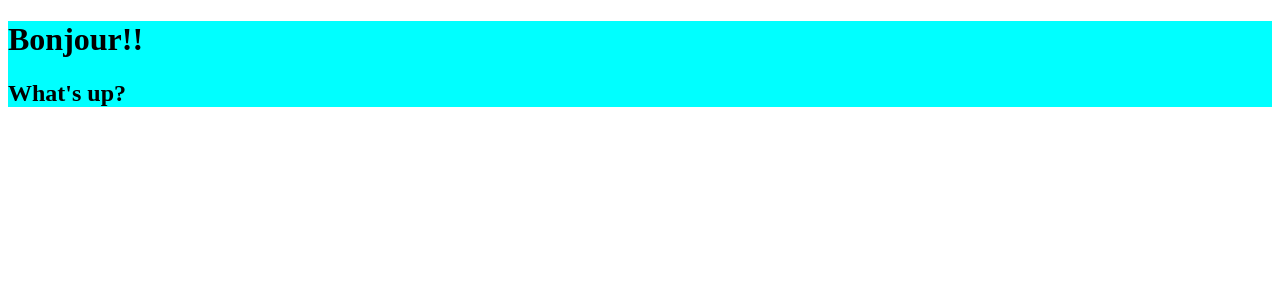
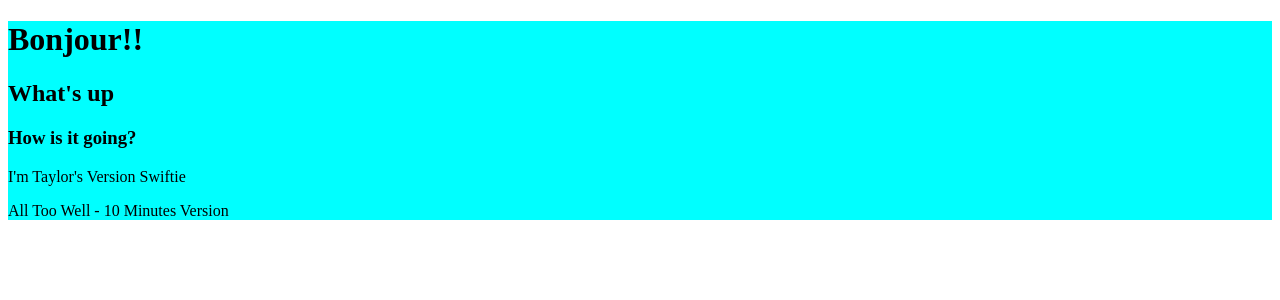
Before and after one commit to RitikaJain8818/ReactOneMoreTimee, a JavaScript app in the folder Code/: page / in a window 1280 px wide. Shown: the top 300 px of the page. Built offline with nearby package versions, Linux system fonts and the light colour scheme.

Commit message:
Laying the Foundation

```diff
--- a/Code/App.js
+++ b/Code/App.js
@@ -1,6 +1,4 @@
-import React from "react";
 import ReactDOM from "react-dom/client";
-
 
 /*
 Created a server
@@ -19,35 +17,56 @@
 PORT Number
 Consistent Hashing Algorithm to To cache things up
 Zero Configuration
-
+Tree Shaking: Removing Unwanted Code
+Transitive Dependencies
 */
 
-const heading1 = React.createElement(
-  'h1',
-  {
-    id: 'title',
-  },
-  'Bonjour!!',
-)
+//JSX => React.createElement => Object => HTML(DOM)
+/*
+data = api.getData()
 
-const heading2 = React.createElement(
-  'h2',
-  {
-    id: 'title',
-  },
-  "What's up?",
-)
+Let's say api got hacked 😮
+Hackers can insert any malicious piece of JS code.
+XSS Attack: Cross-site scripting attack.
+But But, JSX does the sanitization. So, it keeps the app safe.
+*/
+const heading = (
+  <h1 id="title" key="h1">
+    Bonjour!!
+  </h1>
+);
 
-console.log(heading1)
+const MostestFavouritestSong = () => {
+  return (
+    <p>All Too Well - 10 Minutes Version</p>
+  )
+};
 
-const container = React.createElement(
-  'div',
-  {
-    id: 'container',
-  },
-  [heading1, heading2],
-)
+/*
+React Components
+Functional Component : NEW
+Class Based Component : OLD
+*/
 
-const root = ReactDOM.createRoot(document.getElementById('root'));
+const dieHardFan = "I'm Taylor's Version Swiftie";
 
-root.render(container);
+
+/*
+Multiple children in parent element? Add keys to children to help React to uniquely identify the child element.
+*/
+const HeaderComponent = () => {
+  return (
+    <div id="container">
+      {heading}
+      <h2 key="h2">What's up</h2>
+      <h3 key="h3">How is it going?</h3>
+      {dieHardFan}
+      <MostestFavouritestSong /> {/*Component Composition*/}
+    </div>
+  );
+};
+
+const root = ReactDOM.createRoot(document.getElementById("root"));
+
+//passing a react element inside the root.
+root.render(<HeaderComponent />);
--- a/Code/package.json
+++ b/Code/package.json
@@ -3,6 +3,8 @@
   "version": "1.0.0",
   "description": "Let's do it one more time coz it is amazing.",
   "scripts": {
+    "start": "parcel index.html",
+    "build": "parcel build index.html",
     "test": "jest"
   },
   "repository": {
@@ -16,6 +18,8 @@
   },
   "homepage": "https://github.com/RitikaJain8818/ReactOneMoreTimee#readme",
   "devDependencies": {
+    "@babel/core": "^7.20.12",
+    "babel-plugin-transform-remove-console": "^6.9.4",
     "parcel": "^2.8.2",
     "process": "^0.11.10"
   },
@@ -23,7 +27,7 @@
     "react": "^18.2.0",
     "react-dom": "^18.2.0"
   },
-  "browserlist": [
+  "browserslist": [
     "last 2 Chrome versions"
   ]
 }
```
Also changed, not shown: Code/.babelrc (added), 1 other file (tests, documents, lock files or other folders).
